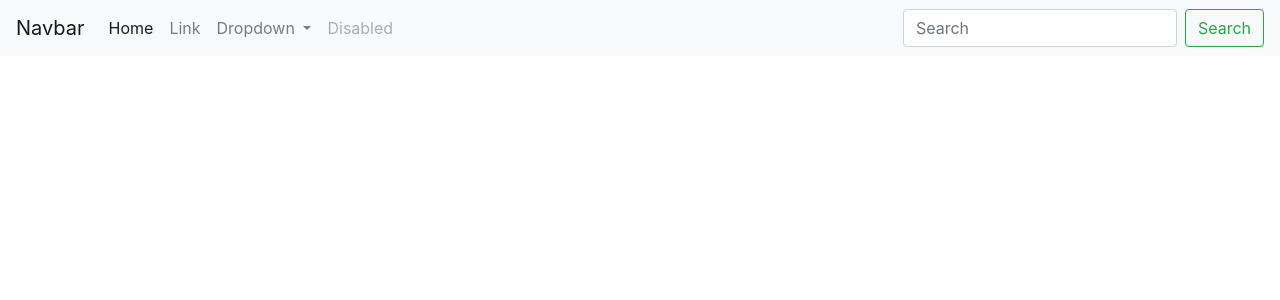
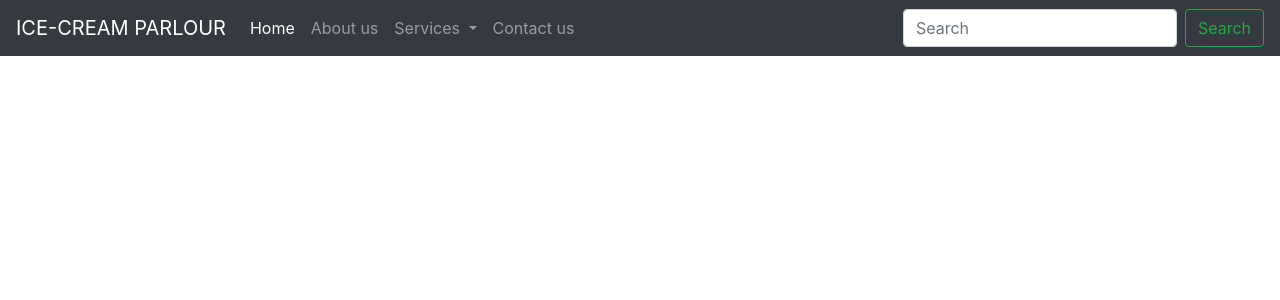
Before and after one commit to root459/Django-projects, a Django app: page / in a window 1280 px wide. Shown: the top 300 px of the page. Run offline with Django 4.2, Linux system fonts and the light colour scheme.

Commit message:
dropdown added

```diff
--- a/First/firstapp/urls.py
+++ b/First/firstapp/urls.py
@@ -5,6 +5,6 @@ from firstapp import views
 urlpatterns = [
     path('',views.index,name='home' ),
     path('settings',views.settings,name='settings'),
-    path('about',views.about,name="about"),
-    path('services',views.services,name="services")
+    path('aboutus',views.aboutus,name="aboutus"),
+    path('contactus',views.contactus,name="contactus")
 ]
--- a/First/firstapp/views.py
+++ b/First/firstapp/views.py
@@ -9,9 +9,9 @@ def index(request):
 def settings(request):
     return HttpResponse("this is settings")
 
-def about(request):
+def aboutus(request):
     return HttpResponse("this is about page")
 
 
-def services(request):
-    return HttpResponse("this is service page")
+def contactus(request):
+    return HttpResponse("this is contact us page")
--- a/First/templates/index.html
+++ b/First/templates/index.html
@@ -14,11 +14,11 @@
       integrity="sha384-Vkoo8x4CGsO3+Hhxv8T/Q5PaXtkKtu6ug5TOeNV6gBiFeWPGFN9MuhOf23Q9Ifjh"
       crossorigin="anonymous" />
 
-    <title>Hello, world!</title>
+    <title>Ice cream</title>
   </head>
   <body>
-    <nav class="navbar navbar-expand-lg navbar-light bg-light">
-      <a class="navbar-brand" href="#">Navbar</a>
+    <nav class="navbar navbar-expand-lg navbar-dark bg-dark">
+      <a class="navbar-brand" href="#">ICE-CREAM PARLOUR</a>
       <button
         class="navbar-toggler"
         type="button"
@@ -38,34 +38,28 @@
             >
           </li>
           <li class="nav-item">
-            <a class="nav-link" href="#">Link</a>
+            <a class="nav-link" href="/aboutus">About us</a>
           </li>
           <li class="nav-item dropdown">
             <a
               class="nav-link dropdown-toggle"
-              href="#"
+              href="/services"
               id="navbarDropdown"
               role="button"
               data-toggle="dropdown"
               aria-haspopup="true"
               aria-expanded="false">
-              Dropdown
+              Services
             </a>
             <div class="dropdown-menu" aria-labelledby="navbarDropdown">
-              <a class="dropdown-item" href="#">Action</a>
-              <a class="dropdown-item" href="#">Another action</a>
+              <a class="dropdown-item" href="#">Ice CREAM</a>
+              <a class="dropdown-item" href="#">CONES</a>
               <div class="dropdown-divider"></div>
-              <a class="dropdown-item" href="#">Something else here</a>
+              <a class="dropdown-item" href="#">COLD Drinks</a>
             </div>
           </li>
           <li class="nav-item">
-            <a
-              class="nav-link disabled"
-              href="#"
-              tabindex="-1"
-              aria-disabled="true"
-              >Disabled</a
-            >
+            <a class="nav-link" href="/contactus">Contact us</a>
           </li>
         </ul>
         <form class="form-inline my-2 my-lg-0">
--- a/django.txt
+++ b/django.txt
@@ -16,3 +16,8 @@ visit a.txt for more details on static
 
 now for templates add its path in the settings in templates dir=[os.path.join(BASE_DIR, "templates"]
 now create a.html in templates and to acceess it go to views.py
+
+
+now create a table for our authentication so for it
+python manage.py makemigrations
+python manage.py migrate
```
Also changed, not shown: First/db.sqlite3.
